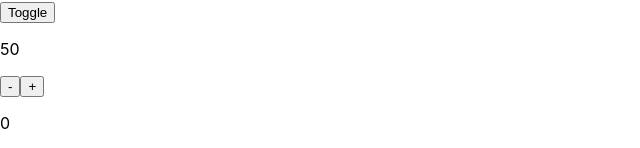
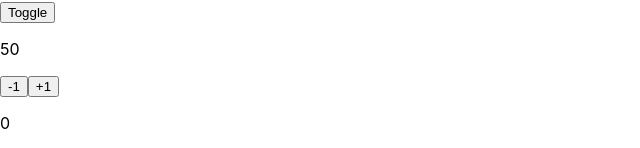
Before and after one commit to nosvalds/devMe-week9--react, a React (Create React App) app in the folder devme-react-exercises/: page / in a window 1280 px wide. Shown: the part 679-827 px from the top of the page, without its empty margins (0-640 px from the left). Built offline with nearby package versions, Linux system fonts and the light colour scheme.

Commit message:
refactoring Counter, updating comments

```diff
--- a/devme-react-exercises/src/components/state/Counter.js
+++ b/devme-react-exercises/src/components/state/Counter.js
@@ -19,11 +19,11 @@ class Counter extends Component {
 
         let currentCount = this.state.count;
 
-        if (currentCount < max && currentCount > 0) { // if less than max or > 0 can add or subtract
-            this.setState({ count: currentCount + num });
-        } else if (currentCount === max && num < 0) { // if = max and subtracting update the state
-            this.setState({ count: currentCount + num });
-        } else if (currentCount === 0 && num > 0) {
+        if (currentCount + num > max) { // adding num to currentCount > max, set count to max
+            this.setState({ count: max });
+        } else if (currentCount + num < 0) { // adding num to currentCount < 0, set count to initial
+            this.setState({ count: 0 });
+        } else {
             this.setState({ count: currentCount + num });
         }
     }
@@ -32,8 +32,8 @@ class Counter extends Component {
         return (<>
                 <p>{ this.state.count }</p>
                 <div>
-                    <button onClick={() => this.handleClick(-1)}>-</button>
-                    <button onClick={() => this.handleClick(1)}>+</button>
+                    <button onClick={() => this.handleClick(-1)}>-1</button>
+                    <button onClick={() => this.handleClick(1)}>+1</button>
                 </div>
                 </>)
     }
--- a/devme-react-exercises/src/components/state/StepCounter.js
+++ b/devme-react-exercises/src/components/state/StepCounter.js
@@ -20,7 +20,7 @@ class StepCounter extends Component {
 
         if (currentCount + num > max) { // adding num to currentCount > max, set count to max
             this.setState({ count: max });
-        } else if (currentCount + num < 0) { // subtracting num to currentCount < 0, set count to max
+        } else if (currentCount + num < 0) { // adding num to currentCount < 0, set count to 0
             this.setState({ count: 0 });
         } else {
             this.setState({ count: currentCount + num });
```
